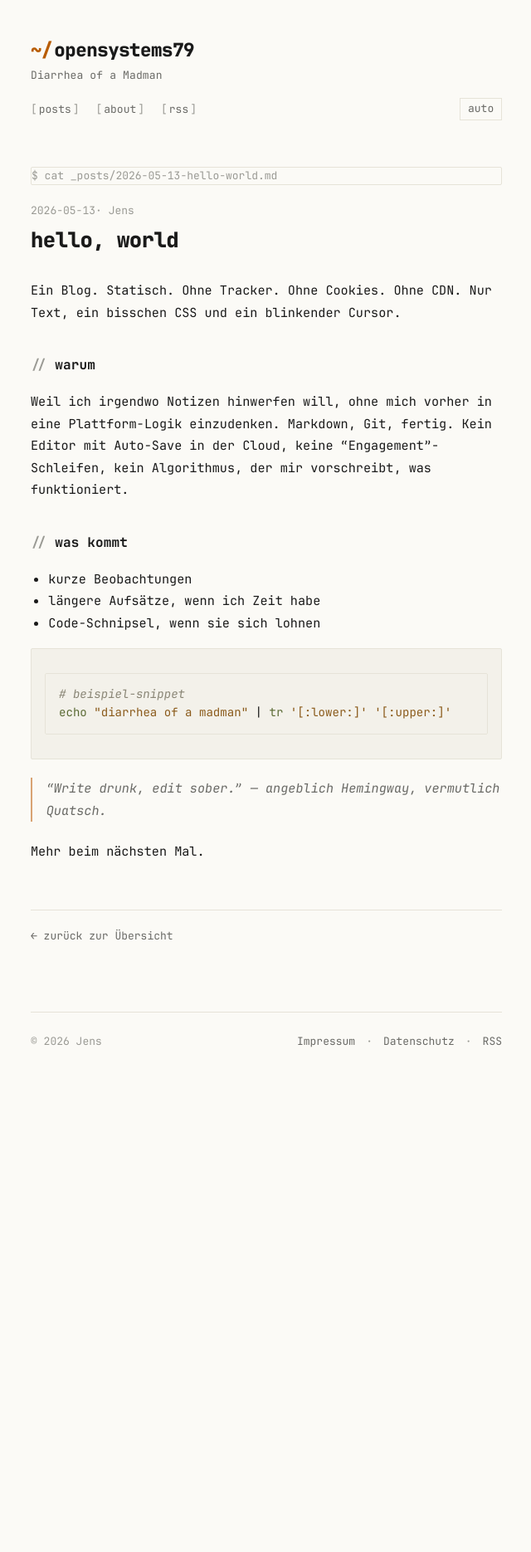
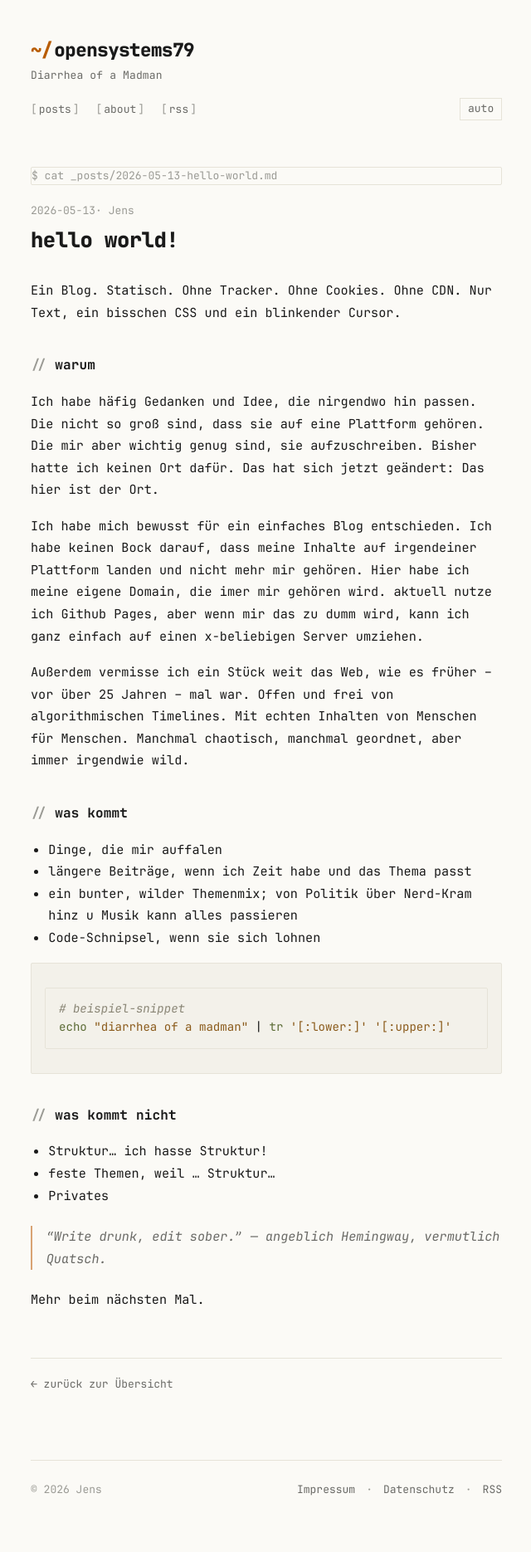
Before and after one commit to jensedler/opensystems79-website, a Jekyll site: the page built from _posts/2026-05-13-hello-world.md, in a window 1280 px wide. Shown: the whole page at 83% size, without its empty margins (319-959 px from the left). Built offline with Jekyll 4.4.1, drawn with Linux system fonts in a browser that asks for light colours; before the commit the page ends 1330 px from its top, so only the background shows below that.

Commit message:
Update 2026-05-13-hello-world.md

````diff
--- a/_posts/2026-05-13-hello-world.md
+++ b/_posts/2026-05-13-hello-world.md
@@ -1,7 +1,7 @@
 ---
-title: "hello, world"
+title: "hello world!"
 date: 2026-05-13 09:00:00 +0200
-description: "Erster Eintrag. Erklärt kurz, was hier passiert — und was nicht."
+description: "Hallo Welt. In diesem Beitrag erkläre ich kurz, was hier passiert — und was nicht."
 ---
 
 Ein Blog. Statisch. Ohne Tracker. Ohne Cookies. Ohne CDN.
@@ -9,15 +9,17 @@ Nur Text, ein bisschen CSS und ein blinkender Cursor.
 
 ## warum
 
-Weil ich irgendwo Notizen hinwerfen will, ohne mich vorher in eine
-Plattform-Logik einzudenken. Markdown, Git, fertig. Kein Editor mit
-Auto-Save in der Cloud, keine "Engagement"-Schleifen, kein Algorithmus,
-der mir vorschreibt, was funktioniert.
+Ich habe häfig Gedanken und Idee, die nirgendwo hin passen. Die nicht so groß sind, dass sie auf eine Plattform gehören. Die mir aber wichtig genug sind, sie aufzuschreiben. Bisher hatte ich keinen Ort dafür. Das hat sich jetzt geändert: Das hier ist der Ort.
+
+Ich habe mich bewusst für ein einfaches Blog entschieden. Ich habe keinen Bock darauf, dass meine Inhalte auf irgendeiner Plattform landen und nicht mehr mir gehören. Hier habe ich meine eigene Domain, die imer mir gehören wird. aktuell nutze ich Github Pages, aber wenn mir das zu dumm wird, kann ich ganz einfach auf einen x-beliebigen Server umziehen.
+
+Außerdem vermisse ich ein Stück weit das Web, wie es früher – vor über 25 Jahren – mal war. Offen und frei von algorithmischen Timelines. Mit echten Inhalten von Menschen für Menschen. Manchmal chaotisch, manchmal geordnet, aber immer irgendwie wild.
 
 ## was kommt
 
-- kurze Beobachtungen
-- längere Aufsätze, wenn ich Zeit habe
+- Dinge, die mir auffalen
+- längere Beiträge, wenn ich Zeit habe und das Thema passt
+- ein bunter, wilder Themenmix; von Politik über Nerd-Kram hinz u Musik kann alles passieren
 - Code-Schnipsel, wenn sie sich lohnen
 
 ```bash
@@ -25,6 +27,11 @@ der mir vorschreibt, was funktioniert.
 echo "diarrhea of a madman" | tr '[:lower:]' '[:upper:]'
 ```
 
+## was kommt nicht
+- Struktur... ich hasse Struktur!
+- feste Themen, weil ... Struktur...
+- Privates
+
 > *"Write drunk, edit sober."* — angeblich Hemingway, vermutlich Quatsch.
 
 Mehr beim nächsten Mal.
````
